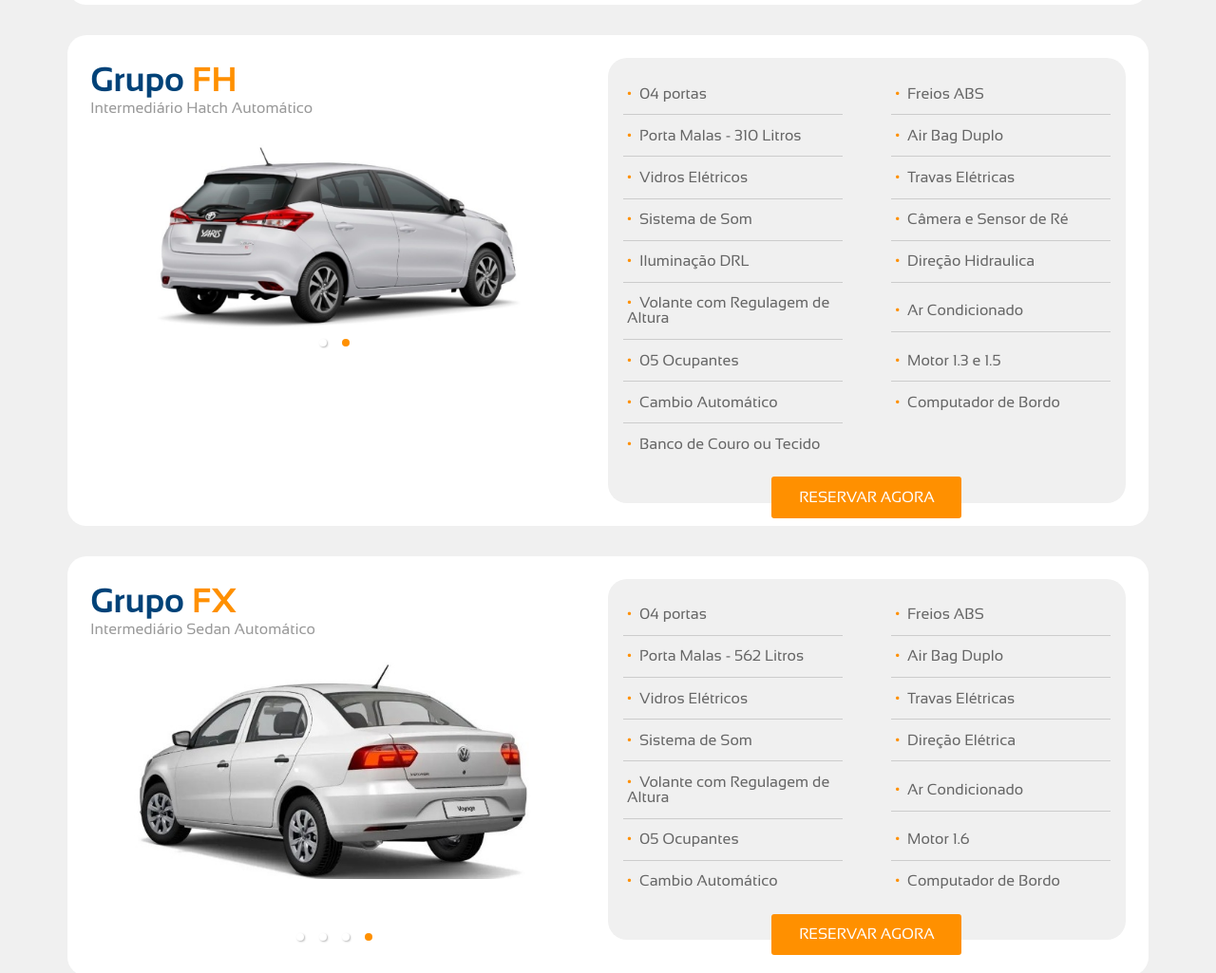
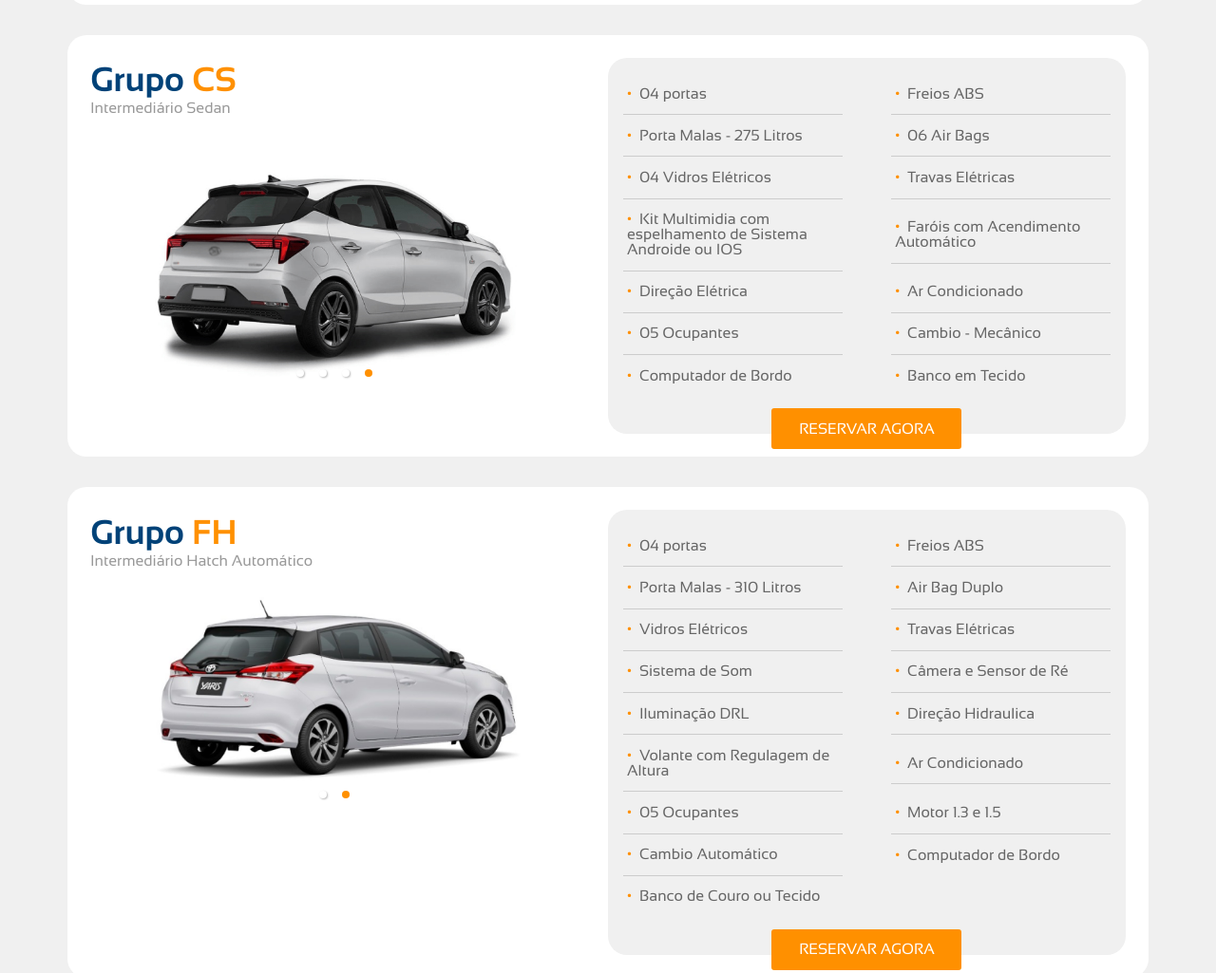
Before and after one commit to wesClyton/camdal, a Gatsby site: page /nossos-carros in a window 1280 px wide. Shown: the part 1920-2945 px from the top of the page at 95% size. Built offline with nearby package versions, Linux system fonts and the light colour scheme; Gatsby itself is replaced by a stand-in of ours.

Commit message:
add categoria CS

```diff
--- a/src/components/carros/carros.jsx
+++ b/src/components/carros/carros.jsx
@@ -21,6 +21,10 @@ import ImgYaris1 from '../../images/nossos-carros/yaris1.png';
 import ImgYaris2 from '../../images/nossos-carros/yaris2.png';
 import ImgYarisHatch1 from '../../images/nossos-carros/yarisHatch1.png';
 import ImgYarisHatch2 from '../../images/nossos-carros/yarisHatch2.png';
+import OnixCs1 from '../../images/nossos-carros/onixcs1.jpg';
+import OnixCs2 from '../../images/nossos-carros/onixcs2.jpg';
+import Hb20Cs1 from '../../images/nossos-carros/hb20cs1.jpg';
+import Hb20Cs2 from '../../images/nossos-carros/hb20cs2.jpg';
 import './carros.scss';
 
 class Carros extends Component {
@@ -111,6 +115,33 @@ class Carros extends Component {
           'Cambio 6 Marchas - Mecânico',
           'Computador de Bordo',
           'Banco de Couro ou Tecido'
+        ]
+      },
+      {
+        grupo: 'CS',
+        grupoDescricao: 'Intermediário Sedan',
+        link: 'https://wa.link/6g1hyd',
+        fotos: [
+          OnixCs1,
+          OnixCs2,
+          Hb20Cs1,
+          Hb20Cs2
+        ],
+        caracteristicas: [
+          '04 portas',
+          'Freios ABS',
+          'Porta Malas - 275 Litros',
+          '06 Air Bags ',
+          '04 Vidros Elétricos',
+          'Travas Elétricas',
+          'Kit Multimidia com espelhamento de Sistema Androide ou IOS',
+          'Faróis com Acendimento Automático',
+          'Direção Elétrica',
+          'Ar Condicionado',
+          '05 Ocupantes',
+          'Cambio  - Mecânico',
+          'Computador de Bordo',
+          'Banco em Tecido',
         ]
       },
       {
```
Also changed, not shown: src/images/nossos-carros/hb20cs1.jpg (added), src/images/nossos-carros/hb20cs2.jpg (added), src/images/nossos-carros/onixcs1.jpg (added), src/images/nossos-carros/onixcs2.jpg (added).
